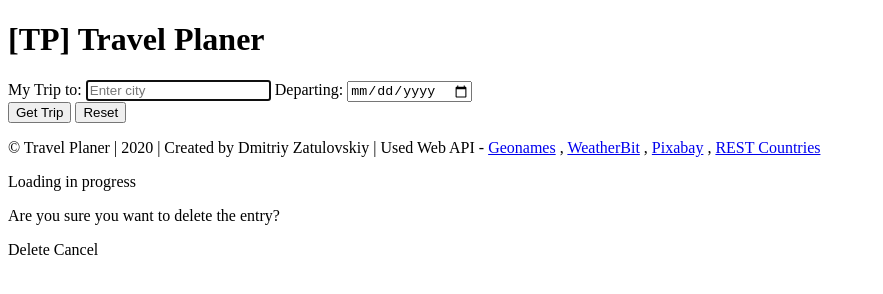
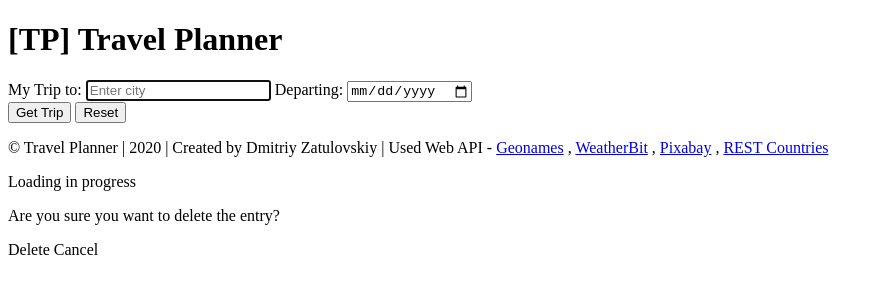
Before and after one commit to GrafSoul/udacity-project-capstone, a website: page src/client/views/index.html in a window 1280 px wide. Shown: the whole page, without its empty margins (0-883 px from the left). Drawn offline with Linux system fonts and the light colour scheme.

Commit message:
feat: Minor fixes.
-  Edited /src/client/views/index.html file.
-  Edited /src/server/index.js file.
-  Edited package.json file.
-  Edited README.md file.

```diff
--- a/package.json
+++ b/package.json
@@ -1,7 +1,7 @@
 {
   "name": "udacity-project-capstone",
   "version": "1.0.0",
-  "description": "Project: Front End Developer Capstone - Travel App",
+  "description": "Project: Front End Developer Capstone - Travel Planner App",
   "main": "src/server/index.js",
   "scripts": {
     "wp-server": "webpack-dev-server --config webpack.config/webpack.dev.js --open",
--- a/src/client/views/index.html
+++ b/src/client/views/index.html
@@ -3,7 +3,7 @@
 <head>
     <meta charset="UTF-8">
     <meta name="viewport" content="width=device-width, initial-scale=1.0">
-    <title>Travel Planer</title>
+    <title>Travel Planner</title>
     <link rel="apple-touch-icon-precomposed" sizes="57x57" href="images/apple-touch-icon-57x57.png" />
     <link rel="apple-touch-icon-precomposed" sizes="114x114" href="images/apple-touch-icon-114x114.png" />
     <link rel="apple-touch-icon-precomposed" sizes="72x72" href="images/apple-touch-icon-72x72.png" />
@@ -20,7 +20,7 @@
 <body>
 
     <header>
-        <h1 class="logo"><strong>[TP]</strong> Travel Planer</h1>
+        <h1 class="logo"><strong>[TP]</strong> Travel Planner</h1>
     </header>
 
     <main>
@@ -49,7 +49,7 @@
     </main>
 
     <footer>
-        <p class="copyright">© Travel Planer | 2020 | Created by Dmitriy Zatulovskiy | Used Web API -
+        <p class="copyright">© Travel Planner | 2020 | Created by Dmitriy Zatulovskiy | Used Web API -
             <a href="https://www.geonames.org/" target="_blank">Geonames</a>
             , <a href="https://www.weatherbit.io/api" target="_blank">WeatherBit</a>
             , <a href="https://pixabay.com/" target="_blank">Pixabay</a>
@@ -82,7 +82,7 @@
         <div class="modal-curtain"></div>
     </div>
 
-    <!-- <script>
+    <script>
         // Check that service workers are supported
         if ('serviceWorker' in navigator) {
             // Use the window load event to keep the page load performant
@@ -90,7 +90,7 @@
                 navigator.serviceWorker.register('./service-worker.js');
             });
         }
-    </script> -->
+    </script>
 
 </body>
 </html>
```
Also changed, not shown: src/server/index.js (+6 -6 lines), README.md.
